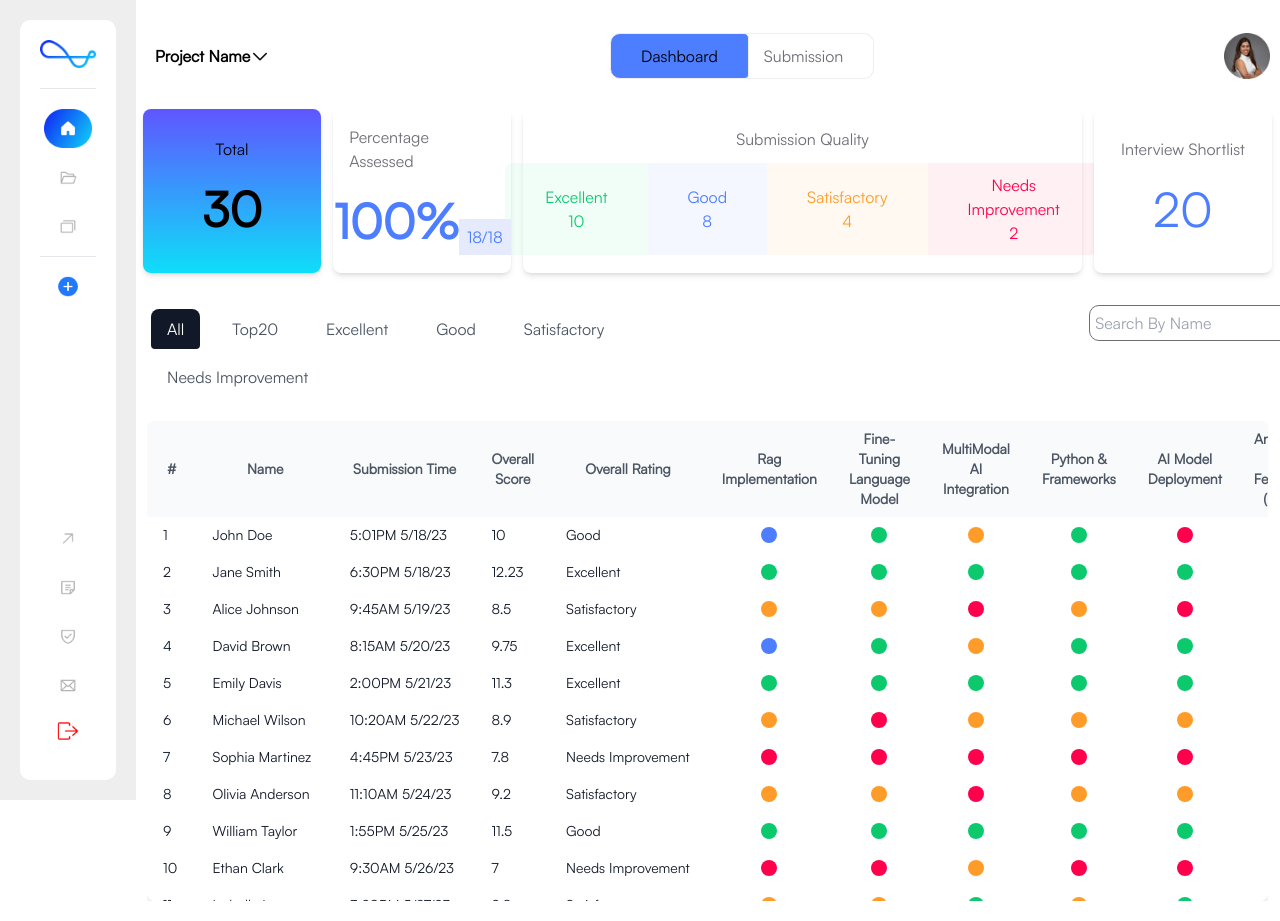
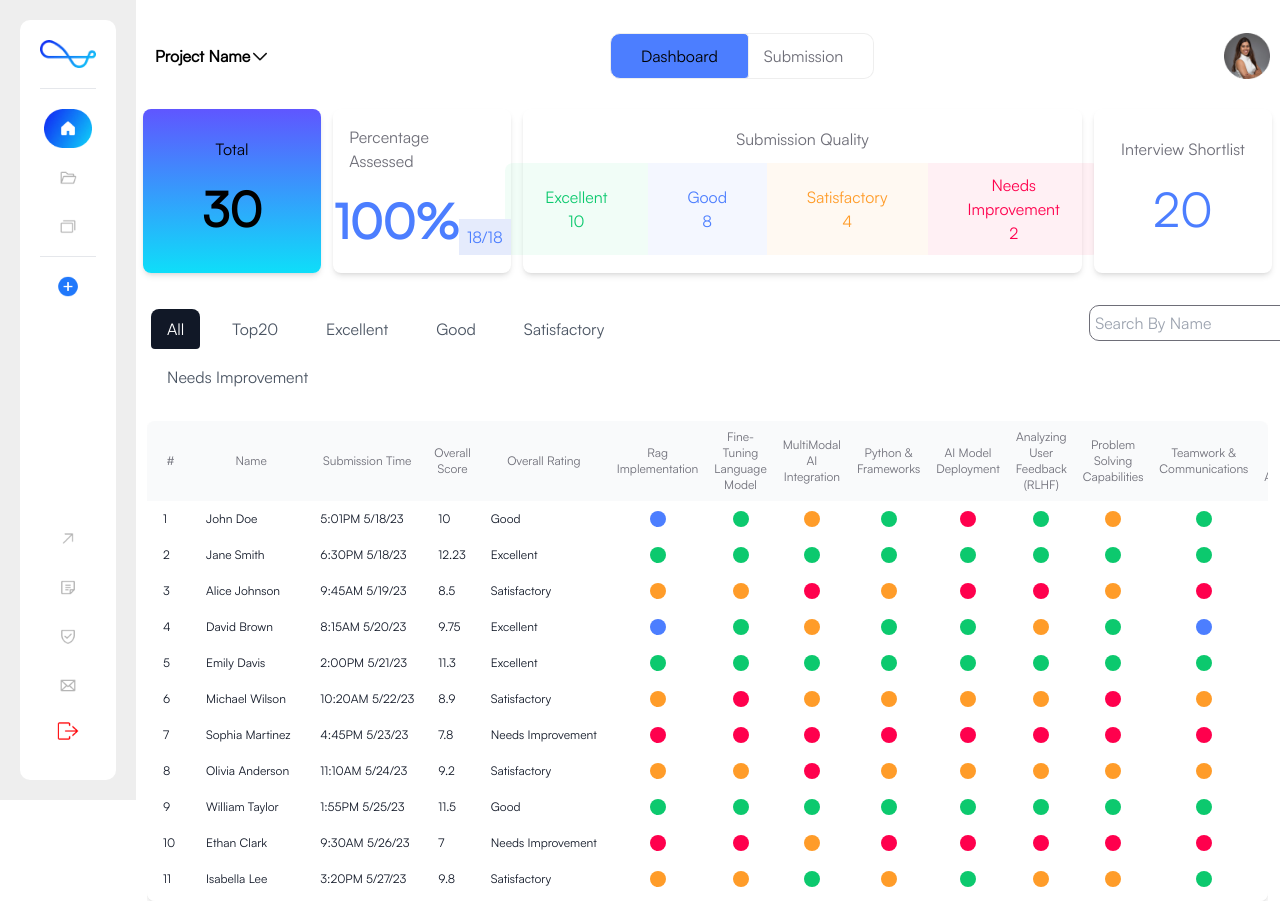
Before and after one commit to dev-mansi-thakkar/tally_admin_portal, a Next.js app: page /dashboard in a window 1280 px wide. Built offline with nearby package versions, Linux system fonts and the light colour scheme.

Commit message:
updated table design

```diff
--- a/src/components/Tabs/Tab.module.css
+++ b/src/components/Tabs/Tab.module.css
@@ -17,3 +17,10 @@
   padding: 5px;
   border: 1px solid #6E6E78;
 }
+
+.headerRow th{
+  font-size: 12px;
+  color: #6E6E78;
+  font-weight: 400;
+  font-family: 'Satoshi-Regular'!important;
+}
--- a/src/components/Tabs/TabContent.js
+++ b/src/components/Tabs/TabContent.js
@@ -90,34 +90,34 @@ const CustomTable = ({activeTab, searchInput}) => {
             <div className="shadow-md scrollable rounded-lg max-h-[calc(100vh-40vh)]">
                 <table className="min-w-full bg-white">
                     <thead className="bg-gray-50 sticky-header">
-                        <tr>
-                            <th className="px-4 py-2 text-xs sm:text-sm text-gray-600">#</th>
-                            <th className="px-4 py-2 text-xs sm:text-sm text-gray-600">Name</th>
-                            <th className="px-4 py-2 text-xs sm:text-sm text-gray-600">Submission Time</th>
-                            <th className="px-4 py-2 text-xs sm:text-sm text-gray-600">Overall Score</th>
-                            <th className="px-4 py-2 text-xs sm:text-sm text-gray-600">Overall Rating</th>
-                            <th className="px-4 py-2 text-xs sm:text-sm text-gray-600">Rag Implementation</th>
-                            <th className="px-4 py-2 text-xs sm:text-sm text-gray-600">Fine-Tuning Language Model</th>
-                            <th className="px-4 py-2 text-xs sm:text-sm text-gray-600">MultiModal AI Integration</th>
-                            <th className="px-4 py-2 text-xs sm:text-sm text-gray-600">Python & Frameworks</th>
-                            <th className="px-4 py-2 text-xs sm:text-sm text-gray-600">AI Model Deployment</th>
-                            <th className="px-4 py-2 text-xs sm:text-sm text-gray-600">Analyzing User Feedback (RLHF)</th>
-                            <th className="px-4 py-2 text-xs sm:text-sm text-gray-600">Problem Solving Capabilities</th>
-                            <th className="px-4 py-2 text-xs sm:text-sm text-gray-600">Teamwork & Communications</th>
-                            <th className="px-4 py-2 text-xs sm:text-sm text-gray-600">Motivation & Adaptability</th>
-                            <th className="px-4 py-2 text-xs sm:text-sm text-gray-600">Add to interview shortlist</th>
+                        <tr className={styles.headerRow}>
+                            <th className="px-2 py-2 text-xs text-gray-600">#</th>
+                            <th className="px-2 py-2 text-xs text-gray-600">Name</th>
+                            <th className="px-2 py-2 text-xs text-gray-600">Submission Time</th>
+                            <th className="px-2 py-2 text-xs text-gray-600">Overall Score</th>
+                            <th className="px-2 py-2 text-xs text-gray-600">Overall Rating</th>
+                            <th className="px-2 py-2 text-xs text-gray-600">Rag Implementation</th>
+                            <th className="px-2 py-2 text-xs text-gray-600">Fine-Tuning Language Model</th>
+                            <th className="px-2 py-2 text-xs text-gray-600">MultiModal AI Integration</th>
+                            <th className="px-2 py-2 text-xs text-gray-600">Python & Frameworks</th>
+                            <th className="px-2 py-2 text-xs text-gray-600">AI Model Deployment</th>
+                            <th className="px-2 py-2 text-xs text-gray-600">Analyzing User Feedback (RLHF)</th>
+                            <th className="px-2 py-2 text-xs text-gray-600">Problem Solving Capabilities</th>
+                            <th className="px-2 py-2 text-xs text-gray-600">Teamwork & Communications</th>
+                            <th className="px-2 py-2 text-xs text-gray-600">Motivation & Adaptability</th>
+                            <th className="px-2 py-2 text-xs text-gray-600">Add to interview shortlist</th>
                         </tr>
                     </thead>
-                    <tbody className="bg-white text-gray-900 font-satoshi text-xs sm:text-sm">
+                    <tbody className="bg-white text-gray-900 font-satoshi text-xs text-sm">
                         {records.map((item, index) => (
                             <tr key={index}>
 
                                 <td className="px-4 py-2 whitespace-nowrap">{item.id}</td>
-                                <td className="px-4 py-2 whitespace-nowrap">{item.name}</td>
-                                <td className="px-4 py-2 whitespace-nowrap">{item.submissionTime}</td>
-                                <td className="px-4 py-2 whitespace-nowrap">{item.overallScore}</td>
-                                <td className="px-4 py-2 whitespace-nowrap">{item.overallRating}</td>
-                                <td className="px-4 py-2 text-center relative">
+                                <td className="px-3 py-2 whitespace-nowrap">{item.name}</td>
+                                <td className="px-3 py-2 whitespace-nowrap">{item.submissionTime}</td>
+                                <td className="px-3 py-2 whitespace-nowrap">{item.overallScore}</td>
+                                <td className="px-3 py-2 whitespace-nowrap">{item.overallRating}</td>
+                                <td className="px-2 py-2 text-center relative">
                                     <span
                                         className={`w-4 h-4 rounded-full mx-auto ${getStyles(item.ragImplementation)} block`}
                                         data-tooltip-id="good-tooltip"
@@ -125,7 +125,7 @@ const CustomTable = ({activeTab, searchInput}) => {
                                     ></span>
                                     <Tooltip id="good-tooltip" />
                                 </td>
-                                <td className="px-4 py-2 text-center relative">
+                                <td className="px-2 py-2 text-center relative">
                                     <span
                                         className={`w-4 h-4 rounded-full mx-auto ${getStyles(item.fineTuningLanguageModel)} block`}
                                         data-tooltip-id="excellent-tooltip"
@@ -133,7 +133,7 @@ const CustomTable = ({activeTab, searchInput}) => {
                                     ></span>
                                     <Tooltip id="excellent-tooltip" />
                                 </td>
-                                <td className="px-4 py-2 text-center relative">
+                                <td className="px-2 py-2 text-center relative">
                                     <span
                                         className={`w-4 h-4 rounded-full mx-auto ${getStyles(item.multiModalAIIntegration)} block`}
                                         data-tooltip-id="good-tooltip2"
@@ -141,7 +141,7 @@ const CustomTable = ({activeTab, searchInput}) => {
                                     ></span>
                                     <Tooltip id="good-tooltip2" />
                                 </td>
-                                <td className="px-4 py-2 text-center relative">
+                                <td className="px-2 py-2 text-center relative">
                                     <span
                                         className={`w-4 h-4 rounded-full mx-auto ${getStyles(item.pythonAndFrameworks)} block`}
                                         data-tip="Satisfactory"
@@ -150,7 +150,7 @@ const CustomTable = ({activeTab, searchInput}) => {
                                     ></span>
                                     <Tooltip id="satisfactory-tooltip" />
                                 </td>
-                                <td className="px-4 py-2 text-center relative">
+                                <td className="px-2 py-2 text-center relative">
                                 <span
                                         className={`w-4 h-4 rounded-full mx-auto ${getStyles(item.aiModelDeployment)} block`}
                                         data-tooltip-id="good-tooltip3"
@@ -158,7 +158,7 @@ const CustomTable = ({activeTab, searchInput}) => {
                                     ></span>
                                     <Tooltip id="good-tooltip3" />
                                 </td>
-                                <td className="px-4 py-2 text-center relative">
+                                <td className="px-2 py-2 text-center relative">
                                     <span
                                         className={`w-4 h-4 rounded-full mx-auto ${getStyles(item.analyzingUserFeedbackRLHF)} block`}
                                         data-tip="Needs Improvement"
@@ -167,7 +167,7 @@ const CustomTable = ({activeTab, searchInput}) => {
                                     ></span>
                                     <Tooltip id="needs-improvement" />
                                 </td>
-                                <td className="px-4 py-2 text-center relative">
+                                <td className="px-2 py-2 text-center relative">
                                 <span
                                         className={`w-4 h-4 rounded-full mx-auto ${getStyles(item.problemSolvingCapabilities)} block`}
                                         data-tooltip-id="good-tooltip4"
@@ -175,7 +175,7 @@ const CustomTable = ({activeTab, searchInput}) => {
                                     ></span>
                                     <Tooltip id="good-tooltip4" />
                                 </td>
-                                <td className="px-4 py-2 text-center relative">
+                                <td className="px-2 py-2 text-center relative">
                                 <span
                                         className={`w-4 h-4 rounded-full mx-auto ${getStyles(item.teamworkAndCommunications)} block`}
                                         data-tooltip-id="excellent-tooltip2"
@@ -183,7 +183,7 @@ const CustomTable = ({activeTab, searchInput}) => {
                                     ></span>
                                     <Tooltip id="excellent-tooltip2" />
                                 </td>
-                                <td className="px-4 py-2 text-center relative">
+                                <td className="px-2 py-2 text-center relative">
                                 <span
                                         className={`w-4 h-4 rounded-full mx-auto ${getStyles(item.motivationAndAdaptability)} block`}
                                         data-tooltip-id="excellent-tooltip3"
@@ -192,7 +192,7 @@ const CustomTable = ({activeTab, searchInput}) => {
                                     <Tooltip id="excellent-tooltip3" />
                                 </td>
 
-                                <td className="px-4 py-2 text-center">
+                                <td className="px-2 py-2 text-center">
                                     <input className={styles.inputCheckbox} type="checkbox" />
                                 </td>
                             </tr>
```
